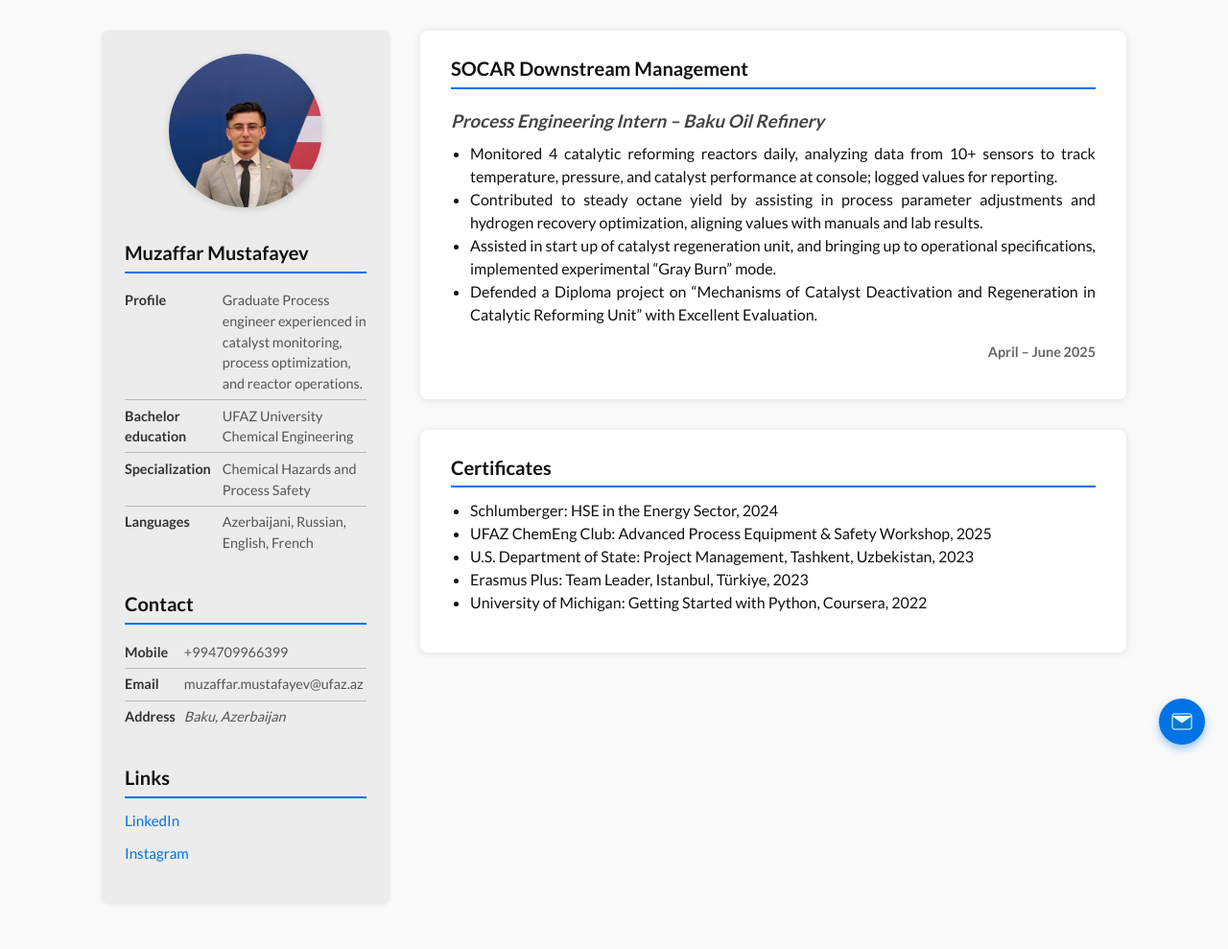
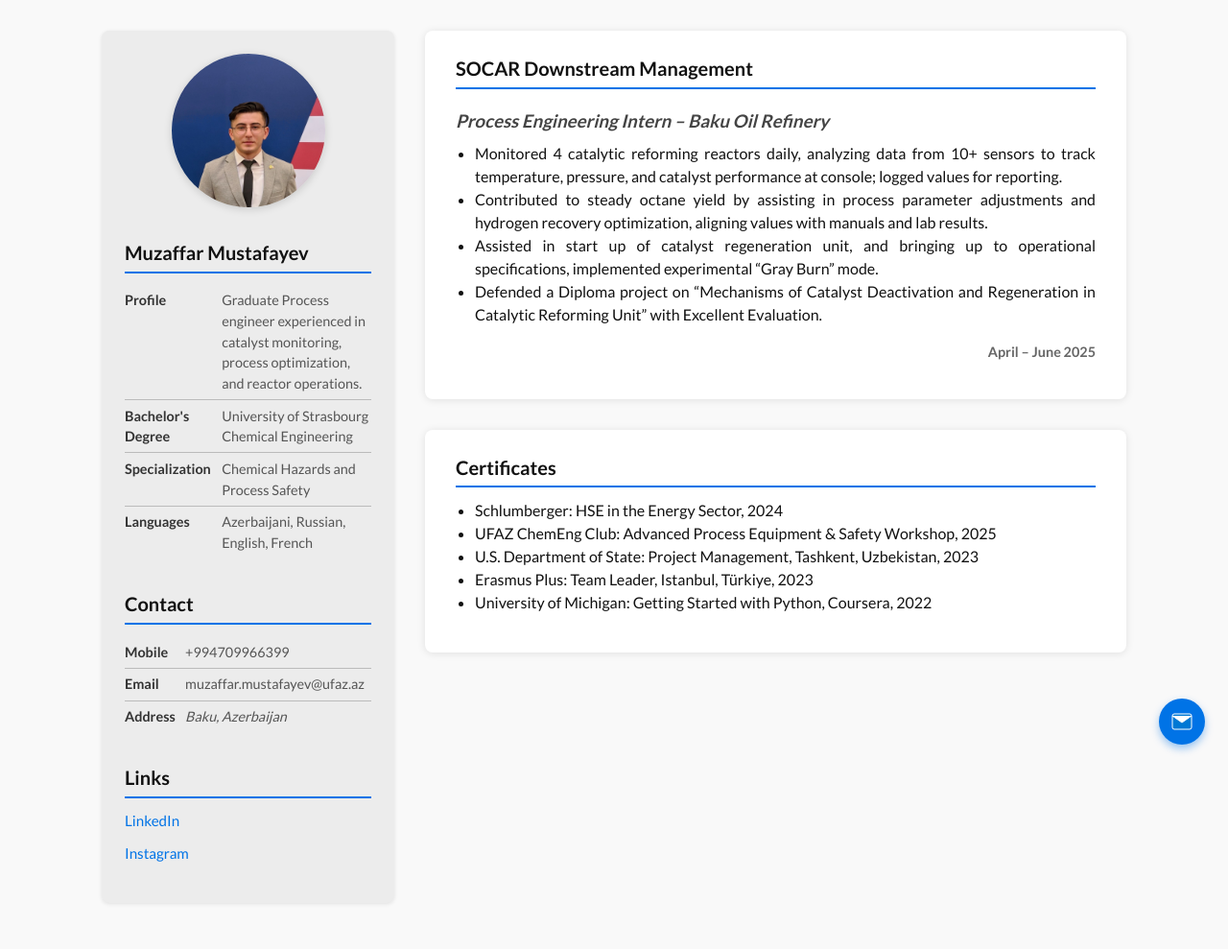
Before and after one commit to Muz0/cv, a PHP site: page / in a window 1280 px wide. Shown: the whole page at 96% size. Run offline with PHP 8.4, Linux system fonts and the light colour scheme.

Commit message:
edit: improve uni

```diff
--- a/css/style.css
+++ b/css/style.css
@@ -56,7 +56,7 @@
 }
 
 .sidebar {
-  flex: 0 0 300px;
+  flex: 0 0 305px;
   background: var(--background-light);
   padding: 1.5rem;
   border-radius: 8px;
@@ -74,7 +74,7 @@
   gap: 2rem;
 }
 
-.main-content{
+.main-content {
   background: var(--background-white);
   padding: 1.5rem 2rem;
   border-radius: 8px;
--- a/index.html
+++ b/index.html
@@ -22,7 +22,7 @@
       rel="stylesheet"
     />
 
-    <link rel="stylesheet" href="css/style.css?ver=1.2.2" />
+    <link rel="stylesheet" href="css/style.css?ver=1.2.3" />
   </head>
   <body>
     <main class="layout" role="main">
@@ -49,13 +49,13 @@
                 </td>
               </tr>
               <tr>
-                <th scope="row">Bachelor education</th>
+                <th scope="row">Bachelor's Degree</th>
                 <td>
                   <a
                     href="https://www.ufaz.az/en/about-us/partner-universities/"
                     target="_blank"
                     rel="noopener noreferrer"
-                    >UFAZ University
+                    >University of Strasbourg
                     <br />
                     Chemical Engineering
                   </a>
@@ -156,13 +156,13 @@
             <table>
               <tbody>
                 <tr>
-                  <th scope="row">Bachelor education</th>
+                  <th scope="row">Bachelor's Degree</th>
                   <td>
                     <a
                       href="https://www.ufaz.az/en/about-us/partner-universities/"
                       target="_blank"
                       rel="noopener noreferrer"
-                      >UFAZ University
+                      >University of Strasbourg
                       <br />
                       Chemical Engineering
                     </a>
```
